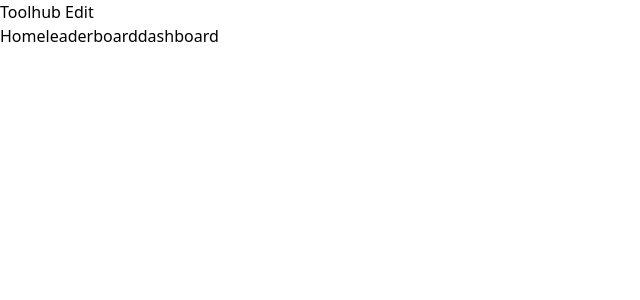
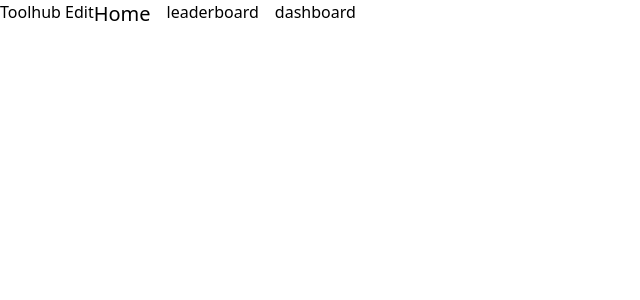
Before and after one commit to nnekasandra/toolhub, a React (Create React App) app: page / in a window 1280 px wide. Shown: the top 300 px of the page, without its empty margins (0-640 px from the left). Built offline with nearby package versions, Linux system fonts and the light colour scheme.

Commit message:
Edit contents for tailwind configuration
Edit content to ensure the tailwind css styling reaches the entire page or components

```diff
--- a/tailwind.config.js
+++ b/tailwind.config.js
@@ -1,6 +1,6 @@
 /** @type {import('tailwindcss').Config} */
 module.exports = {
-  content: ["./src/App.js", "./public/index.html"],
+  content: ["./src/App.js", "./public/index.html", "./src/**/*.{html,js}"],
   theme: {
     extend: {},
   },
```
